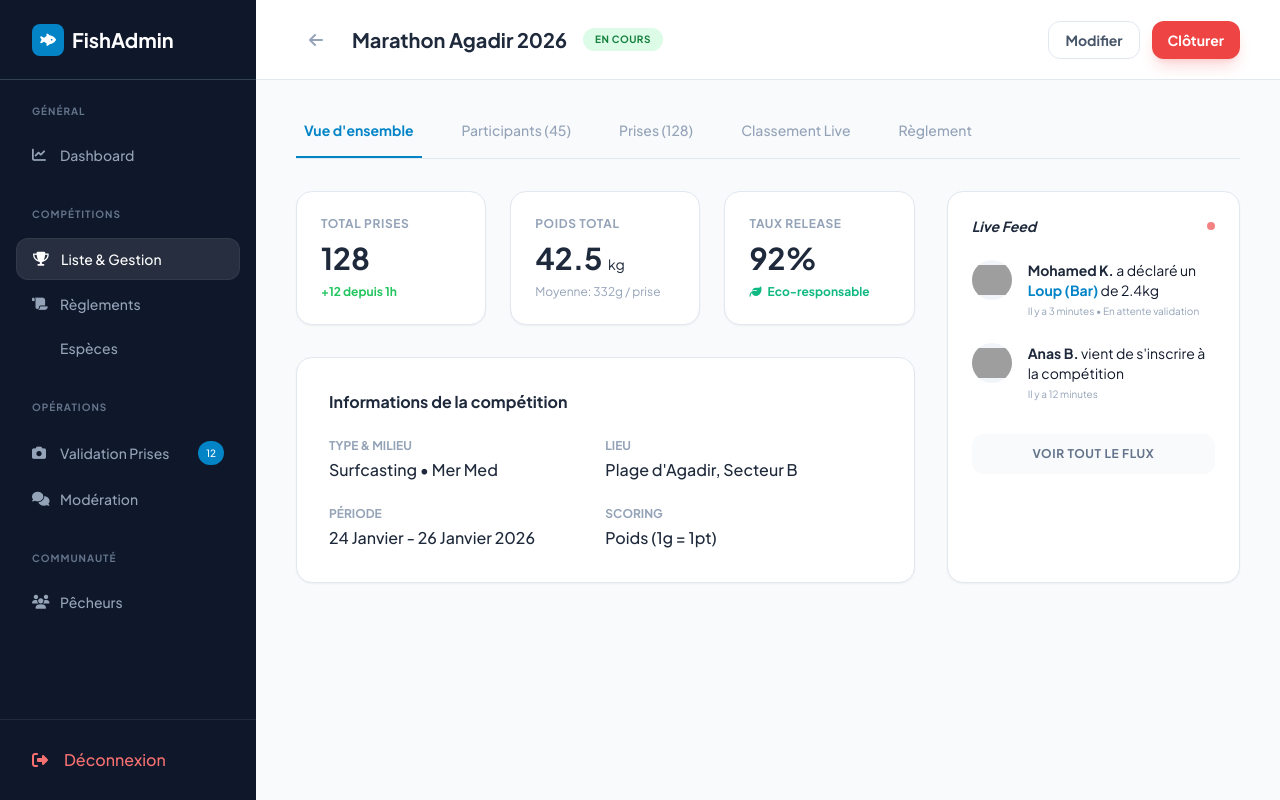
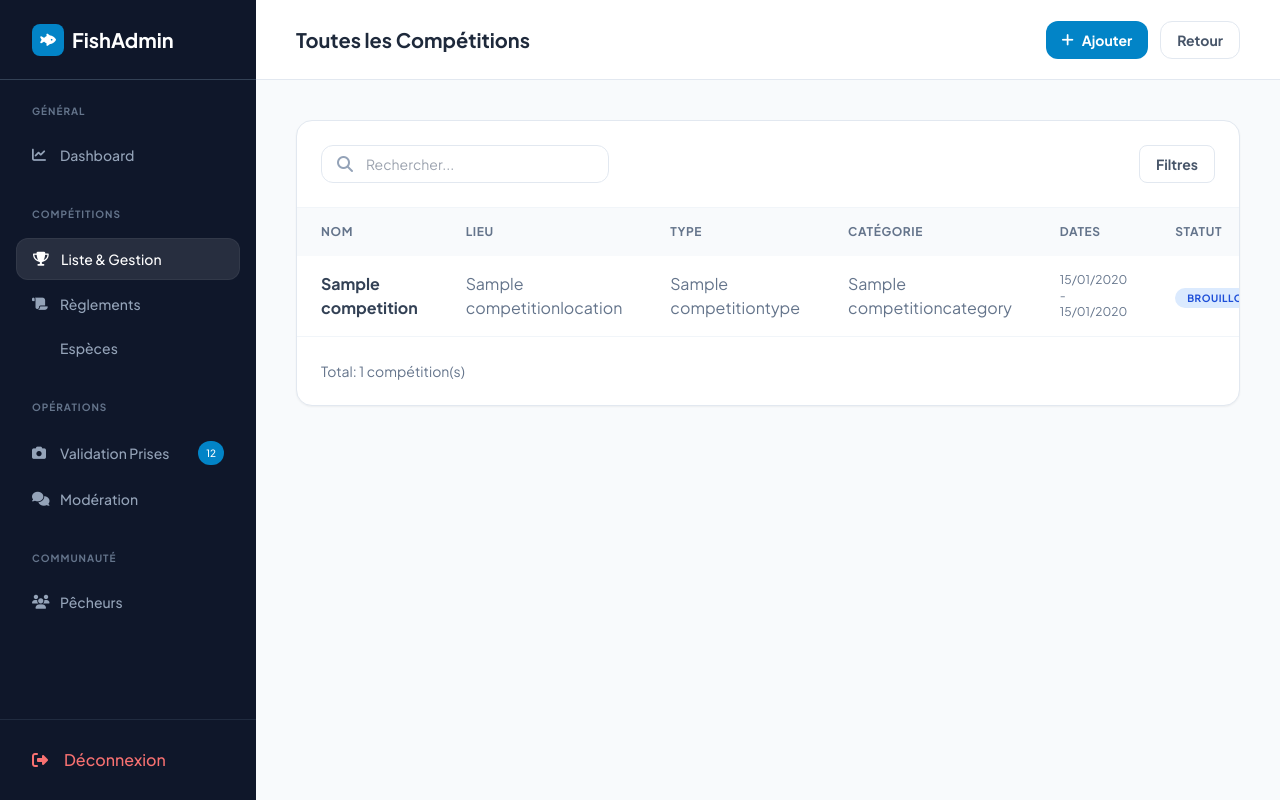
Before and after one commit to ilyas-doughmi/FishMasters, a PHP site: the page made by app/views/admin/competitions/show.php in a window 1280 px wide. Run offline with PHP 8.4, Linux system fonts and the light colour scheme; the template is opened without the code that fills it: most values are stand-ins (such as "Sample title", 1, 10 or a date in 2020); some libraries are stand-ins or nearby versions; grey boxes are pictures that could not be loaded.

Commit message:
feat: Update competition views and models for improved functionality and UI enhancements

```diff
--- a/app/models/CompetitionModel.php
+++ b/app/models/CompetitionModel.php
@@ -40,7 +40,7 @@ class CompetitionModel
     {
         $stmt = $this->pdo->prepare("SELECT * FROM competition ORDER BY competitionStartDate DESC");
         $stmt->execute();
-        return $stmt->fetchAll(PDO::FETCH_ASSOC);
+        return $stmt->fetchAll();
     }
 
     public function createCompetition(): bool
--- a/app/views/admin/competitions/show.php
+++ b/app/views/admin/competitions/show.php
@@ -1,20 +1,30 @@
 <!DOCTYPE html>
 <html lang="fr">
+
 <head>
     <meta charset="UTF-8">
-    <title>Détails Compétition | FishAdmin</title>
+    <title>Gestion des Compétitions | FishAdmin</title>
     <script src="https://cdn.tailwindcss.com"></script>
-    <link href="https://fonts.googleapis.com/css2?family=Plus+Jakarta+Sans:wght@400;500;600;700&display=swap" rel="stylesheet">
+    <link href="https://fonts.googleapis.com/css2?family=Plus+Jakarta+Sans:wght@400;500;600;700&display=swap"
+        rel="stylesheet">
     <link rel="stylesheet" href="https://cdnjs.cloudflare.com/ajax/libs/font-awesome/6.4.0/css/all.min.css">
     <script>
-        tailwind.config = {
-            theme: {
-                fontFamily: { sans: ['Plus Jakarta Sans', 'sans-serif'] },
-                extend: { colors: { primary: '#0f172a', accent: '#0284c7' } }
+    tailwind.config = {
+        theme: {
+            fontFamily: {
+                sans: ['Plus Jakarta Sans', 'sans-serif']
+            },
+            extend: {
+                colors: {
+                    primary: '#0f172a',
+                    accent: '#0284c7'
+                }
             }
         }
+    }
     </script>
 </head>
+
 <body class="bg-slate-50 text-slate-900 font-sans antialiased">
     <div class="flex h-screen overflow-hidden">
 
@@ -25,115 +35,208 @@
 
         <div class="flex-1 flex flex-col lg:pl-64 h-full w-full">
             <header class="h-20 bg-white border-b border-slate-200 flex items-center justify-between px-6 lg:px-10">
-                <div class="flex items-center gap-4">
-                    <a href="/fishmasters/admin/competitions" class="w-10 h-10 flex items-center justify-center text-slate-400 hover:bg-slate-50 rounded-xl transition-all">
-                        <i class="fa-solid fa-arrow-left"></i>
-                    </a>
-                    <h1 class="text-xl font-bold text-slate-800">Marathon Agadir 2026</h1>
-                    <span class="px-3 py-1 bg-green-100 text-green-700 rounded-full text-[10px] font-bold uppercase tracking-wider">En Cours</span>
-                </div>
+                <h1 class="text-xl font-bold text-slate-800">Toutes les Compétitions</h1>
                 <div class="flex gap-3">
-                    <button class="px-4 py-2 bg-white border border-slate-200 text-slate-600 rounded-xl font-bold text-sm hover:bg-slate-50 transition-all">Modifier</button>
-                    <button class="px-4 py-2 bg-red-500 text-white rounded-xl font-bold text-sm hover:bg-red-600 shadow-lg shadow-red-500/20 transition-all">Clôturer</button>
+                    <button onclick="document.getElementById('addModal').classList.remove('hidden')"
+                        class="bg-accent hover:bg-sky-600 text-white px-4 py-2 rounded-xl font-bold text-sm transition-all flex items-center gap-2">
+                        <i class="fa-solid fa-plus"></i> Ajouter
+                    </button>
+                    <a href="/fishmasters/admin/competitions"
+                        class="px-4 py-2 bg-white border border-slate-200 text-slate-600 rounded-xl font-bold text-sm hover:bg-slate-50 transition-all">Retour</a>
                 </div>
             </header>
 
             <main class="flex-1 overflow-y-auto p-6 lg:p-10">
 
-                <!-- Tabs Navigation -->
-                <div class="flex items-center gap-8 border-b border-slate-200 mb-8 overflow-x-auto">
-                    <button class="pb-4 px-2 text-sm font-bold border-b-2 border-accent text-accent whitespace-nowrap">Vue d'ensemble</button>
-                    <button class="pb-4 px-2 text-sm font-medium text-slate-400 hover:text-slate-600 border-b-2 border-transparent whitespace-nowrap transition-all">Participants (45)</button>
-                    <button class="pb-4 px-2 text-sm font-medium text-slate-400 hover:text-slate-600 border-b-2 border-transparent whitespace-nowrap transition-all">Prises (128)</button>
-                    <button class="pb-4 px-2 text-sm font-medium text-slate-400 hover:text-slate-600 border-b-2 border-transparent whitespace-nowrap transition-all">Classement Live</button>
-                    <button class="pb-4 px-2 text-sm font-medium text-slate-400 hover:text-slate-600 border-b-2 border-transparent whitespace-nowrap transition-all">Règlement</button>
-                </div>
-
-                <div class="grid grid-cols-1 lg:grid-cols-3 gap-8">
-                    <!-- Stats Area -->
-                    <div class="lg:col-span-2 space-y-8">
-                        <div class="grid grid-cols-1 md:grid-cols-3 gap-6">
-                            <div class="bg-white p-6 rounded-2xl border border-slate-200 shadow-sm">
-                                <p class="text-slate-400 text-xs font-bold uppercase tracking-wider mb-2">Total Prises</p>
-                                <h3 class="text-3xl font-bold text-slate-800">128</h3>
-                                <p class="text-green-500 text-xs mt-2 font-bold">+12 depuis 1h</p>
-                            </div>
-                            <div class="bg-white p-6 rounded-2xl border border-slate-200 shadow-sm">
-                                <p class="text-slate-400 text-xs font-bold uppercase tracking-wider mb-2">Poids Total</p>
-                                <h3 class="text-3xl font-bold text-slate-800">42.5 <span class="text-sm font-normal">kg</span></h3>
-                                <p class="text-slate-400 text-xs mt-2">Moyenne: 332g / prise</p>
-                            </div>
-                            <div class="bg-white p-6 rounded-2xl border border-slate-200 shadow-sm">
-                                <p class="text-slate-400 text-xs font-bold uppercase tracking-wider mb-2">Taux Release</p>
-                                <h3 class="text-3xl font-bold text-slate-800">92%</h3>
-                                <p class="text-emerald-500 text-xs mt-2 font-bold"><i class="fa-solid fa-leaf mr-1"></i> Eco-responsable</p>
-                            </div>
+                <!-- Competitions Table -->
+                <div class="bg-white rounded-2xl border border-slate-200 shadow-sm overflow-hidden">
+                    <div class="p-6 border-b border-slate-100 flex items-center justify-between">
+                        <div class="relative w-72">
+                            <i
+                                class="fa-solid fa-magnifying-glass absolute left-4 top-1/2 -translate-y-1/2 text-slate-400"></i>
+                            <input type="text" id="searchInput" placeholder="Rechercher..."
+                                class="w-full pl-11 pr-4 py-2 rounded-xl border border-slate-200 focus:border-accent outline-none text-sm transition-all">
                         </div>
-
-                        <!-- Info Card -->
-                        <div class="bg-white p-8 rounded-2xl border border-slate-200 shadow-sm">
-                            <h3 class="font-bold text-slate-800 mb-6">Informations de la compétition</h3>
-                            <div class="grid grid-cols-2 gap-y-6">
-                                <div>
-                                    <p class="text-slate-400 text-xs font-bold uppercase mb-1">Type & Milieu</p>
-                                    <p class="text-slate-800 font-medium">Surfcasting • Mer Med</p>
-                                </div>
-                                <div>
-                                    <p class="text-slate-400 text-xs font-bold uppercase mb-1">Lieu</p>
-                                    <p class="text-slate-800 font-medium">Plage d'Agadir, Secteur B</p>
-                                </div>
-                                <div>
-                                    <p class="text-slate-400 text-xs font-bold uppercase mb-1">Période</p>
-                                    <p class="text-slate-800 font-medium">24 Janvier - 26 Janvier 2026</p>
-                                </div>
-                                <div>
-                                    <p class="text-slate-400 text-xs font-bold uppercase mb-1">Scoring</p>
-                                    <p class="text-slate-800 font-medium">Poids (1g = 1pt)</p>
-                                </div>
-                            </div>
+                        <div class="flex gap-2">
+                            <button
+                                class="px-4 py-2 text-sm font-bold text-slate-600 hover:bg-slate-50 rounded-lg border border-slate-200">Filtres</button>
                         </div>
                     </div>
 
-                    <!-- Right Column: Live Feed -->
-                    <div class="bg-white p-6 rounded-2xl border border-slate-200 shadow-sm">
-                        <div class="flex items-center justify-between mb-6">
-                            <h3 class="font-bold text-slate-800 text-sm italic">Live Feed</h3>
-                            <span class="w-2 h-2 bg-red-500 rounded-full animate-pulse"></span>
-                        </div>
+                    <table class="w-full text-left">
+                        <thead class="bg-slate-50 text-slate-500 text-xs uppercase tracking-wider font-bold">
+                            <tr>
+                                <th class="px-6 py-4">Nom</th>
+                                <th class="px-6 py-4">Lieu</th>
+                                <th class="px-6 py-4">Type</th>
+                                <th class="px-6 py-4">Catégorie</th>
+                                <th class="px-6 py-4">Dates</th>
+                                <th class="px-6 py-4">Statut</th>
+                                <th class="px-6 py-4">Actions</th>
+                            </tr>
+                        </thead>
+                        <tbody class="divide-y divide-slate-100">
+                            <?php if (!empty($competitions)): ?>
+                            <?php foreach ($competitions as $comp): ?>
+                            <tr class="hover:bg-slate-50 transition-colors">
+                                <td class="px-6 py-4 font-bold text-slate-700">
+                                    <?php echo htmlspecialchars($comp->competitionname); ?></td>
+                                <td class="px-6 py-4 text-slate-500">
+                                    <?php echo htmlspecialchars($comp->competitionlocation); ?></td>
+                                <td class="px-6 py-4 text-slate-500">
+                                    <?php echo htmlspecialchars($comp->competitiontype); ?></td>
+                                <td class="px-6 py-4 text-slate-500">
+                                    <?php echo htmlspecialchars($comp->competitioncategory); ?></td>
+                                <td class="px-6 py-4 text-slate-500 text-xs">
+                                    <?php echo date('d/m/Y', strtotime($comp->competitionstartdate)); ?> -
+                                    <?php echo date('d/m/Y', strtotime($comp->competitionenddate)); ?>
+                                </td>
+                                <td class="px-6 py-4">
+                                    <?php
+                                            $statusClass = '';
+                                            $statusText = '';
+                                            if ($comp->competitionstatus === 'inProgress') {
+                                                $statusClass = 'bg-green-100 text-green-700';
+                                                $statusText = 'Actif';
+                                            } elseif ($comp->competitionstatus === 'done') {
+                                                $statusClass = 'bg-slate-100 text-slate-500';
+                                                $statusText = 'Terminée';
+                                            } else {
+                                                $statusClass = 'bg-blue-100 text-blue-700';
+                                                $statusText = 'Brouillon';
+                                            }
+                                            ?>
+                                    <span
+                                        class="px-3 py-1 <?php echo $statusClass; ?> rounded-full text-[10px] font-bold uppercase tracking-wider"><?php echo $statusText; ?></span>
+                                </td>
+                                <td class="px-6 py-4">
+                                    <div class="flex gap-2">
+                                        <button
+                                            class="w-8 h-8 flex items-center justify-center text-slate-400 hover:text-accent hover:bg-blue-50 rounded-lg transition-all"
+                                            title="Éditer">
+                                            <i class="fa-solid fa-pen-to-square"></i>
+                                        </button>
+                                        <button
+                                            class="w-8 h-8 flex items-center justify-center text-slate-400 hover:text-red-500 hover:bg-red-50 rounded-lg transition-all"
+                                            title="Supprimer">
+                                            <i class="fa-solid fa-trash"></i>
+                                        </button>
+                                        <button
+                                            class="w-8 h-8 flex items-center justify-center text-slate-400 hover:text-accent hover:bg-blue-50 rounded-lg transition-all"
+                                            title="Détails">
+                                            <i class="fa-solid fa-eye"></i>
+                                        </button>
+                                    </div>
+                                </td>
+                            </tr>
+                            <?php endforeach; ?>
+                            <?php else: ?>
+                            <tr>
+                                <td colspan="7" class="px-6 py-8 text-center text-slate-500">
+                                    <i class="fa-solid fa-inbox text-3xl mb-2 opacity-50"></i>
+                                    <p class="mt-2">Aucune compétition trouvée</p>
+                                </td>
+                            </tr>
+                            <?php endif; ?>
+                        </tbody>
+                    </table>
 
-                        <div class="space-y-6">
-                            <div class="flex gap-4">
-                                <div class="w-10 h-10 rounded-full bg-slate-100 flex-shrink-0 flex items-center justify-center text-primary font-bold overflow-hidden">
-                                    <img src="https://ui-avatars.com/api/?name=MK&background=0284c7&color=fff" alt="">
-                                </div>
-                                <div>
-                                    <p class="text-sm">
-                                        <span class="font-bold text-slate-800">Mohamed K.</span> a déclaré un
-                                        <span class="font-bold text-accent">Loup (Bar)</span> de 2.4kg
-                                    </p>
-                                    <p class="text-[10px] text-slate-400 mt-1">Il y a 3 minutes • En attente validation</p>
-                                </div>
-                            </div>
-                            <div class="flex gap-4">
-                                <div class="w-10 h-10 rounded-full bg-slate-100 flex-shrink-0 flex items-center justify-center text-primary font-bold overflow-hidden">
-                                    <img src="https://ui-avatars.com/api/?name=AB&background=0f172a&color=fff" alt="">
-                                </div>
-                                <div>
-                                    <p class="text-sm">
-                                        <span class="font-bold text-slate-800">Anas B.</span> vient de s'inscrire à la compétition
-                                    </p>
-                                    <p class="text-[10px] text-slate-400 mt-1">Il y a 12 minutes</p>
-                                </div>
-                            </div>
-                            <!-- More items... -->
-                        </div>
-
-                        <button class="w-full py-3 bg-slate-50 text-slate-500 rounded-xl text-xs font-bold mt-8 hover:bg-slate-100 transition-all uppercase tracking-wider">Voir tout le flux</button>
+                    <div class="p-6 border-t border-slate-100 flex items-center justify-between text-sm text-slate-500">
+                        <span>Total: <?php echo count($competitions); ?> compétition(s)</span>
                     </div>
                 </div>
 
             </main>
+
+            <!-- Add Competition Modal -->
+            <div id="addModal" class="hidden fixed inset-0 bg-black/50 flex items-center justify-center z-50">
+                <div class="bg-white rounded-2xl shadow-2xl max-w-2xl w-full mx-4 max-h-[90vh] overflow-y-auto">
+                    <div class="sticky top-0 bg-white border-b border-slate-200 p-6 flex items-center justify-between">
+                        <h2 class="text-xl font-bold text-slate-800">Ajouter une compétition</h2>
+                        <button onclick="document.getElementById('addModal').classList.add('hidden')"
+                            class="text-slate-400 hover:text-slate-600">
+                            <i class="fa-solid fa-xmark text-2xl"></i>
+                        </button>
+                    </div>
+
+                    <form method="POST" action="/fishmasters/admin/competitions_create" class="p-8 space-y-6">
+
+                        <div>
+                            <label class="block text-sm font-bold text-slate-700 mb-2">Nom de la compétition *</label>
+                            <input type="text" name="competitionName" required placeholder="Ex: Grand Prix 2026"
+                                class="w-full px-4 py-3 rounded-xl border border-slate-200 focus:border-accent focus:ring-2 focus:ring-accent/20 outline-none transition-all">
+                        </div>
+
+                        <div class="grid grid-cols-2 gap-6">
+                            <div>
+                                <label class="block text-sm font-bold text-slate-700 mb-2">Type *</label>
+                                <select name="competitionType" required
+                                    class="w-full px-4 py-3 rounded-xl border border-slate-200 bg-white focus:border-accent outline-none">
+                                    <option value="">Sélectionner...</option>
+                                    <option value="National">National</option>
+                                    <option value="Regional">Régional</option>
+                                    <option value="Local">Local</option>
+                                    <option value="International">International</option>
+                                </select>
+                            </div>
+                            <div>
+                                <label class="block text-sm font-bold text-slate-700 mb-2">Catégorie *</label>
+                                <select name="competitionCategory" required
+                                    class="w-full px-4 py-3 rounded-xl border border-slate-200 bg-white focus:border-accent outline-none">
+                                    <option value="">Sélectionner...</option>
+                                    <option value="Sea Fishing">Pêche en Mer</option>
+                                    <option value="Freshwater">Eau Douce</option>
+                                    <option value="Mixed">Mixte</option>
+                                </select>
+                            </div>
+                        </div>
+
+                        <div>
+                            <label class="block text-sm font-bold text-slate-700 mb-2">Lieu / Spot *</label>
+                            <input type="text" name="competitionLocation" required placeholder="Ex: Plage d'Agadir"
+                                class="w-full px-4 py-3 rounded-xl border border-slate-200 focus:border-accent outline-none">
+                        </div>
+
+                        <div class="grid grid-cols-2 gap-6">
+                            <div>
+                                <label class="block text-sm font-bold text-slate-700 mb-2">Date de début *</label>
+                                <input type="date" name="competitionStartDate" required
+                                    class="w-full px-4 py-3 rounded-xl border border-slate-200 focus:border-accent outline-none">
+                            </div>
+                            <div>
+                                <label class="block text-sm font-bold text-slate-700 mb-2">Date de fin *</label>
+                                <input type="date" name="competitionEndDate" required
+                                    class="w-full px-4 py-3 rounded-xl border border-slate-200 focus:border-accent outline-none">
+                            </div>
+                        </div>
+
+                        <div>
+                            <label class="block text-sm font-bold text-slate-700 mb-2">Statut *</label>
+                            <select name="competitionStatus" required
+                                class="w-full px-4 py-3 rounded-xl border border-slate-200 bg-white focus:border-accent outline-none">
+                                <option value="notStarted">À venir</option>
+                                <option value="inProgress">En cours</option>
+                                <option value="done">Terminée</option>
+                            </select>
+                        </div>
+
+                        <div class="flex gap-4 justify-end pt-4 border-t border-slate-200">
+                            <button type="button" onclick="document.getElementById('addModal').classList.add('hidden')"
+                                class="px-6 py-3 border border-slate-200 text-slate-600 font-bold rounded-xl hover:bg-slate-50 transition-colors">
+                                Annuler
+                            </button>
+                            <button type="submit"
+                                class="px-6 py-3 bg-accent hover:bg-sky-600 text-white font-bold rounded-xl shadow-lg shadow-accent/20 transition-all transform hover:-translate-y-1">
+                                <i class="fa-solid fa-save mr-2"></i> Créer
+                            </button>
+                        </div>
+                    </form>
+                </div>
+            </div>
+
         </div>
     </div>
+    </div>
 </body>
+
 </html>
--- a/database/data.sql
+++ b/database/data.sql
@@ -105,7 +105,7 @@ CREATE TABLE catch (
     catchPoints NUMERIC(5, 2) DEFAULT NULL,
     catchFisherId INT NOT NULL,
     catchScoreId INT,
-    FOREIGN KEY (catchFisherId) REFERENCES fisher (userId),
+    FOREIGN KEY (catchFisherId) REFERENCES fisher (fisherId),
     FOREIGN KEY (catchScoreId) REFERENCES score (scoreId)
 );
 
```
Also changed, not shown: app/models/likeModel.php (+78 -54 lines), app/views/admin/competitions/index.php (+71 -46 lines), app/controllers/FisherController.php (line endings or trailing spaces).
